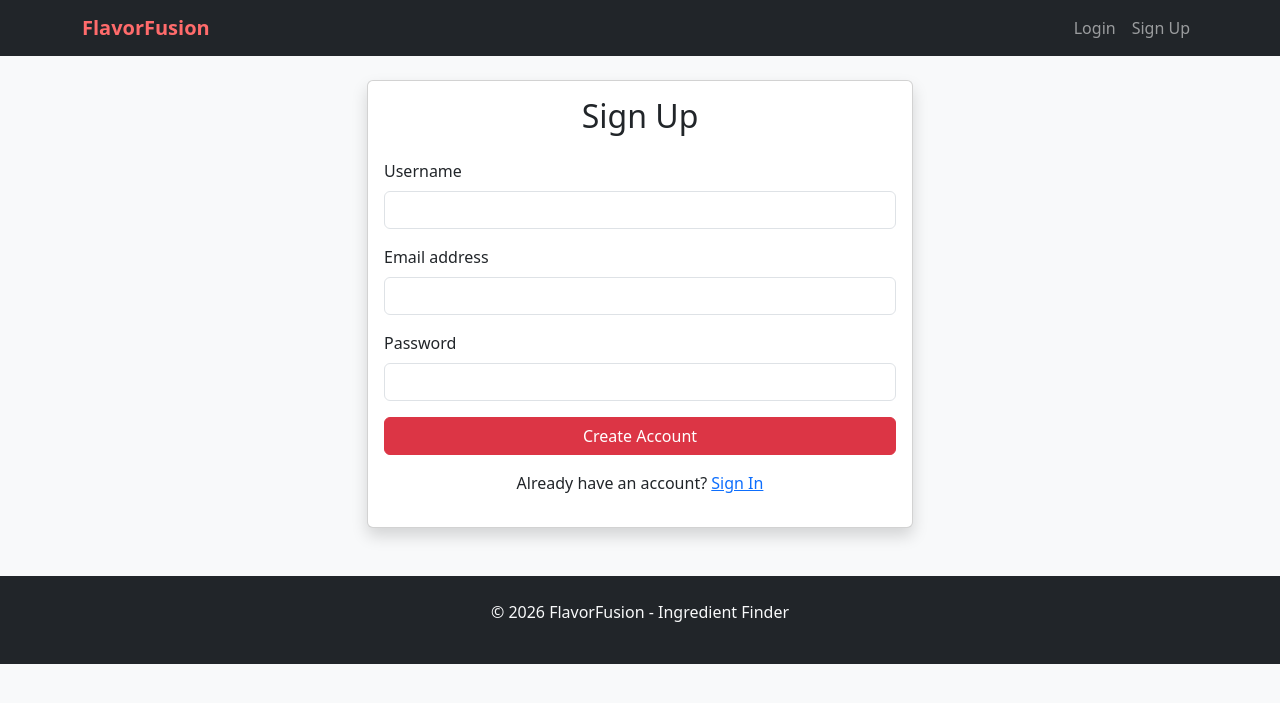
After one commit to JamesCHamilton/culinaryProject, a Django app: page /signup/ in a window 1280 px wide. The commit adds this page. Shown: the top 703 px of the page. Run offline with Django 5.2, Linux system fonts and the light colour scheme.

Commit message:
made log in and docs

```diff
--- a/flavorfusion/settings.py
+++ b/flavorfusion/settings.py
@@ -123,3 +123,7 @@ USE_TZ = True
 # https://docs.djangoproject.com/en/6.0/howto/static-files/
 
 STATIC_URL = 'static/'
+
+# Supabase settings
+SUPABASE_URL = os.getenv('SUPABASE_URL')
+SUPABASE_KEY = os.getenv('SUPABASE_KEY')
--- a/recipes/urls.py
+++ b/recipes/urls.py
@@ -3,6 +3,9 @@ from . import views
 
 urlpatterns = [
     path('', views.home, name='home'),
+    path('signup/', views.signup, name='signup'),
+    path('signin/', views.signin, name='signin'),
+    path('signout/', views.signout, name='signout'),
     path('recipe/<int:pk>/', views.recipe_detail, name='recipe_detail'),
     path('recipe/add/', views.add_recipe, name='add_recipe'),
     path('recipe/<int:pk>/favorite/', views.toggle_favorite, name='toggle_favorite'),
--- a/recipes/views.py
+++ b/recipes/views.py
@@ -1,8 +1,12 @@
 from django.shortcuts import render, get_object_or_404, redirect
 from django.db.models import Q, Avg
 from django.contrib.auth.decorators import login_required
+from django.contrib.auth.models import User
+from django.contrib.auth import login, logout
+from django.contrib import messages
 from .models import Recipe, Country, Ingredient, Favorite, Rating, DietaryTag
 from .forms import RecipeForm
+from .supabase_utils import get_supabase_client
 
 def home(request):
     query = request.GET.get('q')
@@ -10,7 +14,8 @@ def home(request):
     ingredient_filter = request.GET.get('ingredient')
     tag_filter = request.GET.getlist('tag')
 
-    recipes = Recipe.objects.annotate(avg_score=Avg('ratings__score')).order_by('-created_at')
+    # Only display recipes made by users
+    recipes = Recipe.objects.filter(author__isnull=False).annotate(avg_score=Avg('ratings__score')).order_by('-created_at')
 
     if query:
         recipes = recipes.filter(
@@ -40,6 +45,65 @@ def home(request):
         'selected_tags': tag_filter,
     }
     return render(request, 'recipes/home.html', context)
+
+
+def signup(request):
+    if request.method == 'POST':
+        email = request.POST.get('email')
+        password = request.POST.get('password')
+        username = request.POST.get('username')
+
+        supabase = get_supabase_client()
+        try:
+            res = supabase.auth.sign_up({
+                "email": email,
+                "password": password,
+            })
+            if res.user:
+                # Create Django user
+                user, created = User.objects.get_or_create(email=email, defaults={'username': username or email.split('@')[0]})
+                if not created:
+                    user.username = username or user.username
+                    user.save()
+
+                # Log in to Django
+                login(request, user)
+                messages.success(request, "Account created successfully!")
+                return redirect('home')
+        except Exception as e:
+            messages.error(request, f"Error: {str(e)}")
+
+    return render(request, 'recipes/signup.html')
+
+def signin(request):
+    if request.method == 'POST':
+        email = request.POST.get('email')
+        password = request.POST.get('password')
+
+        supabase = get_supabase_client()
+        try:
+            res = supabase.auth.sign_in_with_password({
+                "email": email,
+                "password": password,
+            })
+            if res.user:
+                # Sync with Django user
+                user = User.objects.filter(email=email).first()
+                if not user:
+                    user = User.objects.create_user(username=email.split('@')[0], email=email)
+
+                login(request, user)
+                messages.success(request, "Logged in successfully!")
+                return redirect('home')
+        except Exception as e:
+            messages.error(request, f"Error: {str(e)}")
+
+    return render(request, 'recipes/signin.html')
+
+def signout(request):
+    logout(request)
+    messages.info(request, "Logged out.")
+    return redirect('home')
 
 
 def recipe_detail(request, pk):
--- a/templates/base.html
+++ b/templates/base.html
@@ -20,20 +20,24 @@
                 {% if user.is_authenticated %}
                     <a class="nav-link btn btn-outline-danger btn-sm text-light me-3 px-3" href="{% url 'add_recipe' %}">+ Add Recipe</a>
                     <span class="nav-link text-light">Welcome, {{ user.username }}</span>
-
-                    <a class="nav-link" href="{% url 'admin:index' %}">Admin</a>
-                    <form method="post" action="{% url 'admin:logout' %}" class="d-inline">
-                        {% csrf_token %}
-                        <button type="submit" class="btn btn-link nav-link">Logout</button>
-                    </form>
+                    <a class="nav-link" href="{% url 'signout' %}">Logout</a>
                 {% else %}
-                    <a class="nav-link" href="{% url 'admin:login' %}">Login</a>
+                    <a class="nav-link" href="{% url 'signin' %}">Login</a>
+                    <a class="nav-link" href="{% url 'signup' %}">Sign Up</a>
                 {% endif %}
             </div>
         </div>
     </nav>
 
     <div class="container">
+        {% if messages %}
+            {% for message in messages %}
+                <div class="alert alert-{{ message.tags }} alert-dismissible fade show" role="alert">
+                    {{ message }}
+                    <button type="button" class="btn-close" data-bs-dismiss="alert" aria-label="Close"></button>
+                </div>
+            {% endfor %}
+        {% endif %}
         {% block content %}{% endblock %}
     </div>
 
--- /dev/null
+++ b/templates/recipes/signup.html
@@ -0,0 +1,34 @@
+{% extends 'base.html' %}
+
+{% block content %}
+<div class="row justify-content-center">
+    <div class="col-md-6">
+        <div class="card shadow">
+            <div class="card-body">
+                <h2 class="card-title text-center mb-4">Sign Up</h2>
+                <form method="post">
+                    {% csrf_token %}
+                    <div class="mb-3">
+                        <label for="username" class="form-label">Username</label>
+                        <input type="text" class="form-control" id="username" name="username" required>
+                    </div>
+                    <div class="mb-3">
+                        <label for="email" class="form-label">Email address</label>
+                        <input type="email" class="form-control" id="email" name="email" required>
+                    </div>
+                    <div class="mb-3">
+                        <label for="password" class="form-label">Password</label>
+                        <input type="password" class="form-control" id="password" name="password" required>
+                    </div>
+                    <div class="d-grid gap-2">
+                        <button type="submit" class="btn btn-danger">Create Account</button>
+                    </div>
+                </form>
+                <div class="text-center mt-3">
+                    <p>Already have an account? <a href="{% url 'signin' %}">Sign In</a></p>
+                </div>
+            </div>
+        </div>
+    </div>
+</div>
+{% endblock %}
```
Also changed, not shown: recipes/supabase_utils.py (added, +7 -0 lines), templates/recipes/signin.html (added, +30 -0 lines), README.md, 1 other file.
